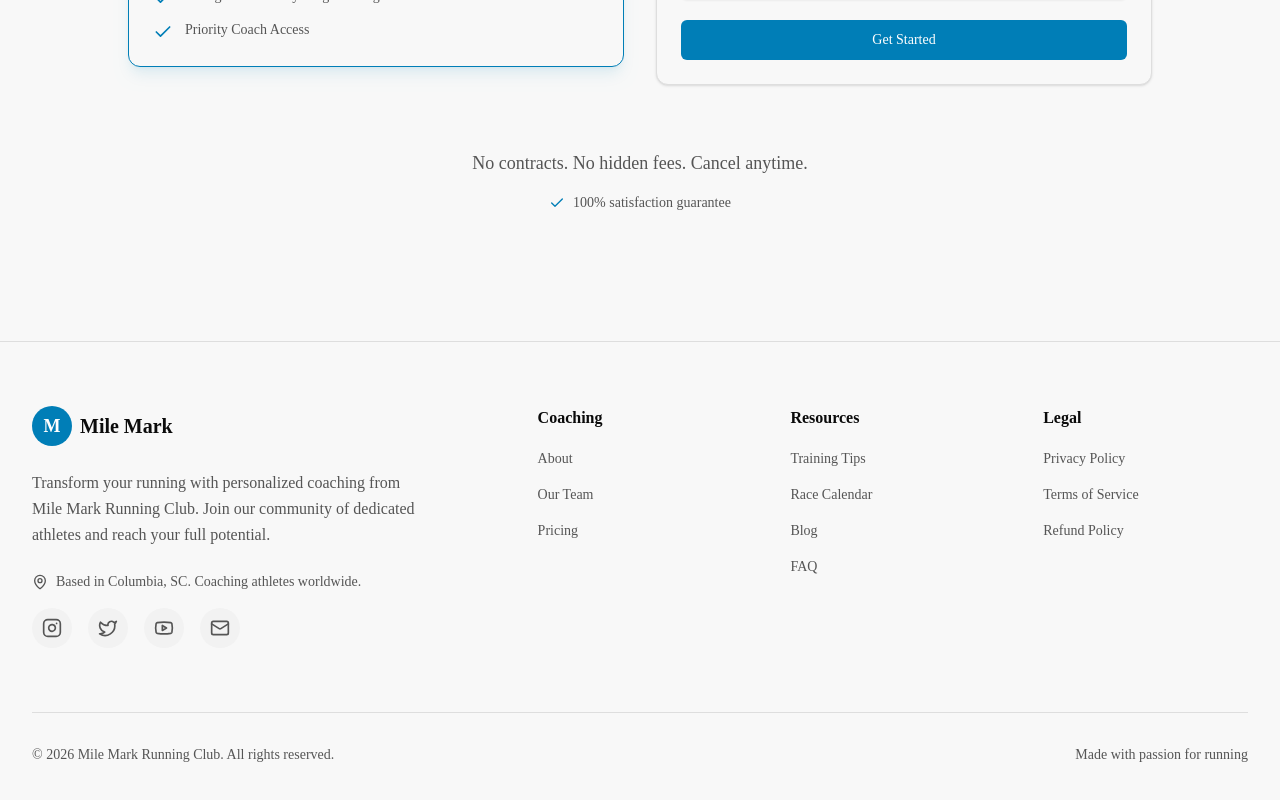
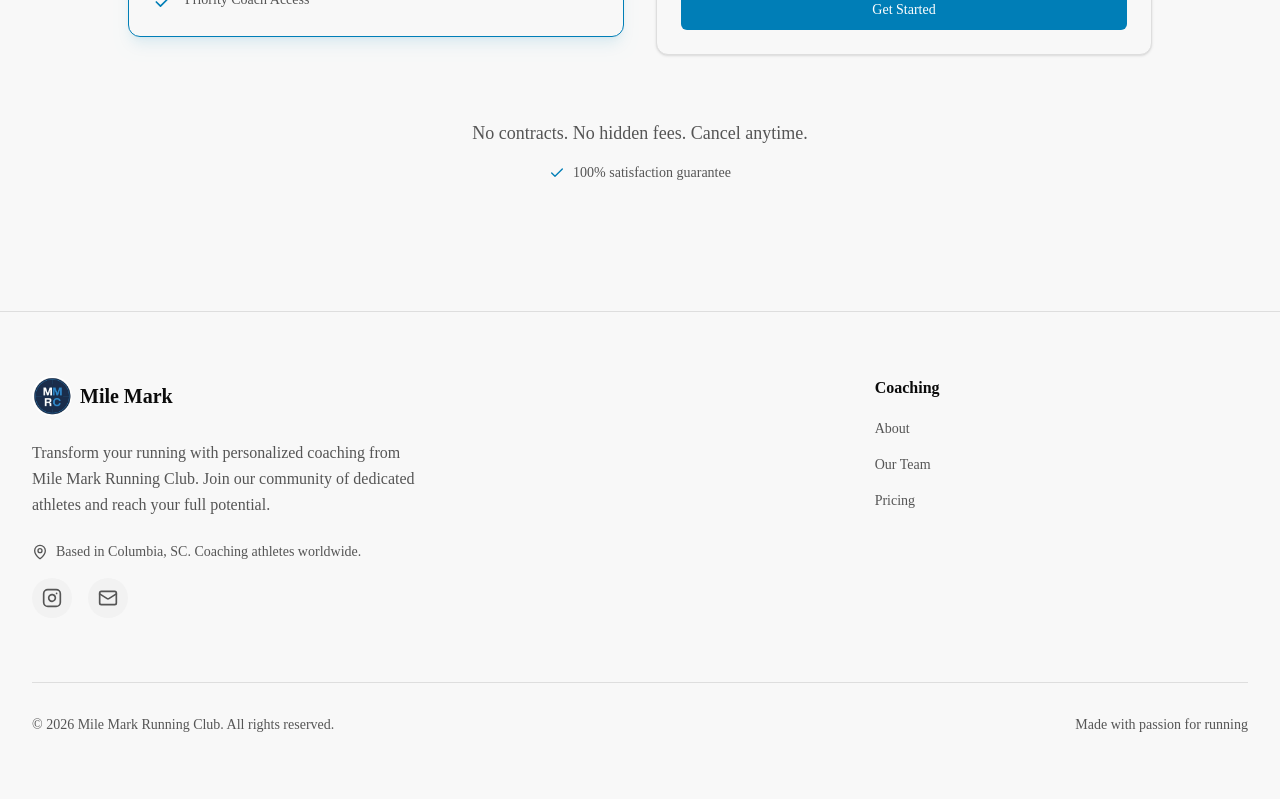
Before and after one commit to jwdaw/MileMarkRunning, a Next.js app: page / in a window 1280 px wide. Shown: the part 3370-4170 px from the top of the page. Built offline with nearby package versions, Linux system fonts and the light colour scheme.

Commit message:
Fixed issues

```diff
--- a/components/footer.tsx
+++ b/components/footer.tsx
@@ -1,5 +1,5 @@
 import Link from "next/link";
-import { Instagram, Mail, MapPin, Twitter, Youtube } from "lucide-react";
+import { Instagram, Mail, MapPin } from "lucide-react";
 
 const footerLinks = {
   coaching: [
@@ -7,23 +7,14 @@ const footerLinks = {
     { label: "Our Team", href: "#team" },
     { label: "Pricing", href: "#pricing" },
   ],
-  resources: [
-    { label: "Training Tips", href: "#" },
-    { label: "Race Calendar", href: "#" },
-    { label: "Blog", href: "#" },
-    { label: "FAQ", href: "#" },
-  ],
-  legal: [
-    { label: "Privacy Policy", href: "#" },
-    { label: "Terms of Service", href: "#" },
-    { label: "Refund Policy", href: "#" },
-  ],
 };
 
 const socialLinks = [
-  { icon: Instagram, href: "#", label: "Instagram" },
-  { icon: Twitter, href: "#", label: "Twitter" },
-  { icon: Youtube, href: "#", label: "YouTube" },
+  {
+    icon: Instagram,
+    href: "https://www.instagram.com/milemarkrunningclub?igsh=c2I4YWgycGYydnM4&utm_source=qr",
+    label: "Instagram",
+  },
   { icon: Mail, href: "mailto:hwillcox@milemarkrunning.com", label: "Email" },
 ];
 
@@ -31,15 +22,15 @@ export function Footer() {
   return (
     <footer className="bg-card border-t border-border">
       <div className="max-w-7xl mx-auto px-4 sm:px-6 lg:px-8 py-16">
-        <div className="grid md:grid-cols-2 lg:grid-cols-5 gap-12">
+        <div className="grid md:grid-cols-2 lg:grid-cols-3 gap-12">
           {/* Brand column */}
           <div className="lg:col-span-2">
             <Link href="/" className="flex items-center gap-2 mb-6">
-              <div className="w-10 h-10 rounded-full bg-primary flex items-center justify-center">
-                <span className="text-primary-foreground font-display font-bold text-lg">
-                  M
-                </span>
-              </div>
+              <img
+                src="/apple-logo.png"
+                alt="Mile Mark"
+                className="w-10 h-10 rounded-full object-cover"
+              />
               <span className="font-display font-bold text-xl text-foreground">
                 Mile Mark
               </span>
@@ -85,44 +76,6 @@ export function Footer() {
               ))}
             </ul>
           </div>
-
-          {/* Resources links */}
-          <div>
-            <h3 className="font-display font-semibold text-foreground mb-4">
-              Resources
-            </h3>
-            <ul className="space-y-3">
-              {footerLinks.resources.map((link) => (
-                <li key={link.label}>
-                  <Link
-                    href={link.href}
-                    className="text-muted-foreground hover:text-foreground transition-colors text-sm"
-                  >
-                    {link.label}
-                  </Link>
-                </li>
-              ))}
-            </ul>
-          </div>
-
-          {/* Legal links */}
-          <div>
-            <h3 className="font-display font-semibold text-foreground mb-4">
-              Legal
-            </h3>
-            <ul className="space-y-3">
-              {footerLinks.legal.map((link) => (
-                <li key={link.label}>
-                  <Link
-                    href={link.href}
-                    className="text-muted-foreground hover:text-foreground transition-colors text-sm"
-                  >
-                    {link.label}
-                  </Link>
-                </li>
-              ))}
-            </ul>
-          </div>
         </div>
 
         {/* Bottom bar */}
--- a/components/team-section.tsx
+++ b/components/team-section.tsx
@@ -14,7 +14,7 @@ const teamMembers = [
     role: "Coach",
     specialty: "Middle and Long Distance",
     initials: "JKS",
-    achievements: ["Former Collegiate Runner", "20+ Years Experience"],
+    achievements: ["Former Collegiate Runner"],
     profile_img: "/sipes_photo.jpeg",
   },
 ];
```
Also changed, not shown: public/apple-logo.png.
